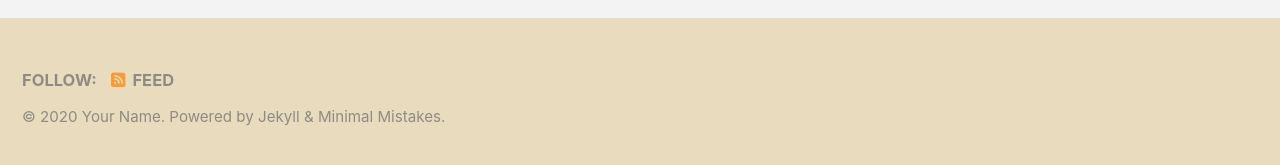
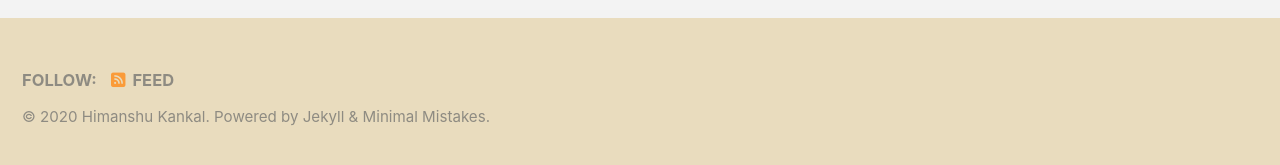
Before and after one commit to HimanUK/himanuk.github.io, a Jekyll site: the page built from index.html, in a window 1280 px wide and 900 px high, scrolled down 222 px. Shown: the part 727-892 px from the top of the window. Built offline with Jekyll 4.4.1, drawn with Linux system fonts in a browser that asks for light colours; cached includes are drawn as plain includes; nearby versions of some CDN libraries; the list of posts is cut into pages by our own code; some of the changed text lies outside the part shown.

Commit message:
Update _config.yml

```diff
--- a/_config.yml
+++ b/_config.yml
@@ -16,11 +16,11 @@ minimal_mistakes_skin    : "dirt" # "default" "air", "aqua", "contrast", "dark",
 
 # Site Settings
 locale                   : "en-US"
-title                    : "Site Title"
+title                    : "Himanshu Kankal"
 title_separator          : "-"
 subtitle                 : # site tagline that appears below site title in masthead
-name                     : "Your Name"
-description              : "An amazing website."
+name                     : "Himanshu Kankal"
+description              : "My Personal Webpage"
 url                      : # the base hostname & protocol for your site e.g. "https://mmistakes.github.io"
 baseurl                  : # the subpath of your site, e.g. "/blog"
 repository               : # GitHub username/repo-name e.g. "mmistakes/minimal-mistakes"
```
